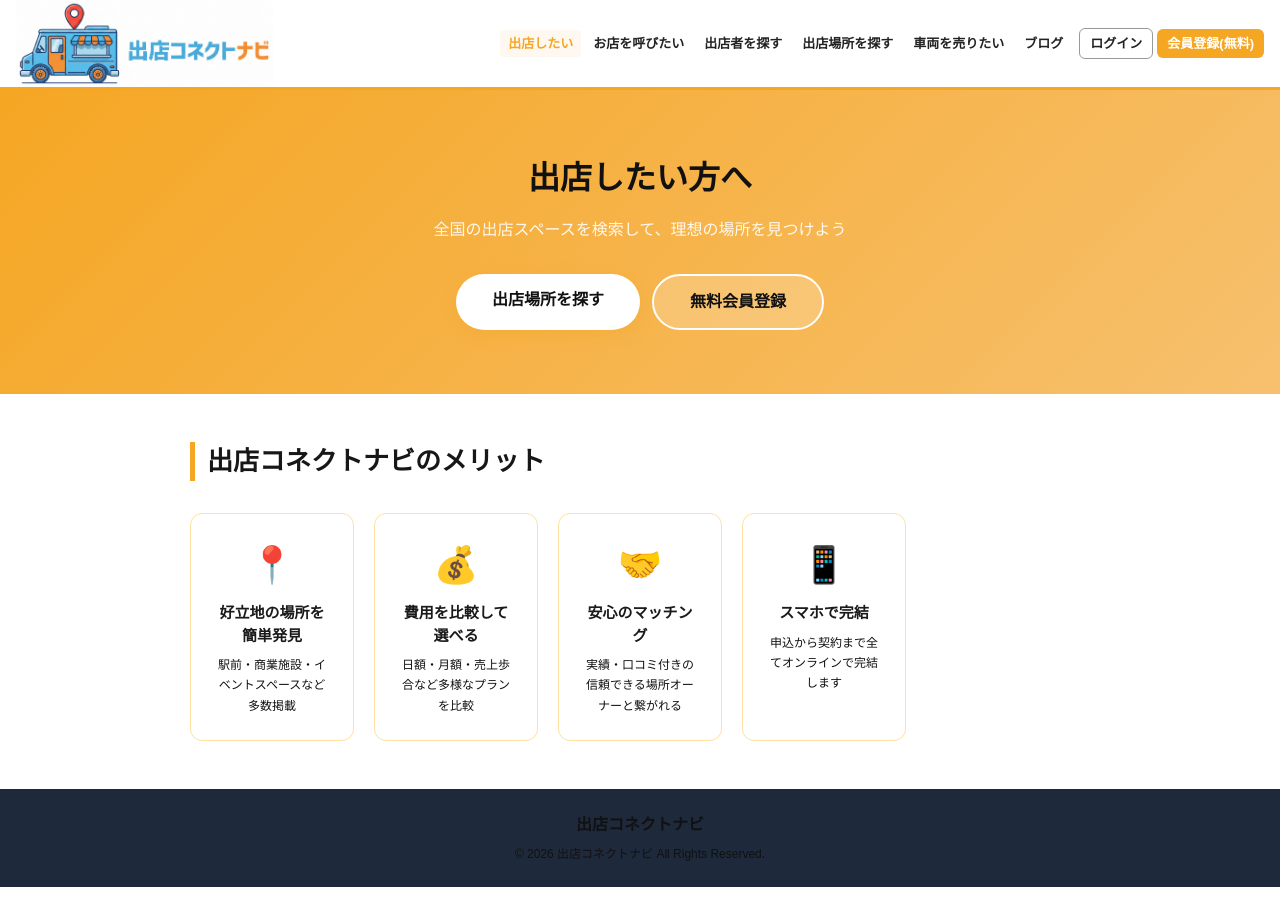
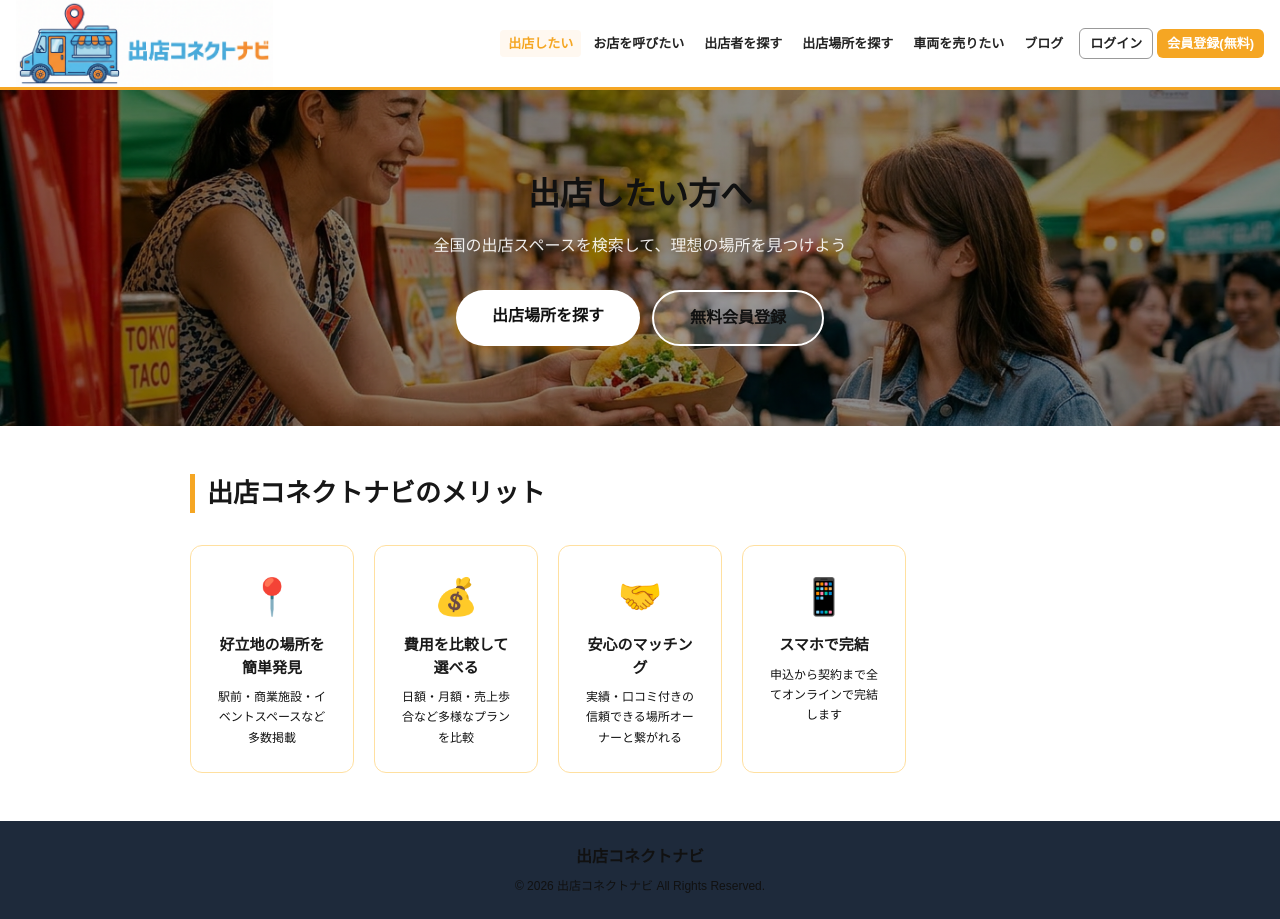
Before and after one commit to rinfuku0917/shutten-connect-navi, a Next.js app: page /space in a window 1280 px wide. Before the commit the page ends 887 px from the top, so only its background shows below. Built offline with nearby package versions, Linux system fonts and the light colour scheme.

Commit message:
add hero image to space page

```diff
--- a/app/space/page.tsx
+++ b/app/space/page.tsx
@@ -13,7 +13,7 @@ export default function SpacePage() {
   return (
     <div>
       <Nav />
-      <div style={{background:'linear-gradient(135deg,#F5A623,#F7C06E)',padding:'64px 24px',textAlign:'center'}}>
+      <div style={{background:'linear-gradient(rgba(0,0,0,0.45),rgba(0,0,0,0.45)),url(/hero-top.png) center/cover no-repeat',padding:'80px 24px',textAlign:'center',minHeight:'280px',display:'flex',flexDirection:'column',alignItems:'center',justifyContent:'center'}}>
         <h1 style={{fontSize:'32px',fontWeight:'900',color:'#111',marginBottom:'16px'}}>出店したい方へ</h1>
         <p style={{fontSize:'16px',color:'rgba(255,255,255,0.9)',marginBottom:'32px'}}>全国の出店スペースを検索して、理想の場所を見つけよう</p>
         <div style={{display:'flex',gap:'12px',justifyContent:'center',flexWrap:'wrap'}}>
```
